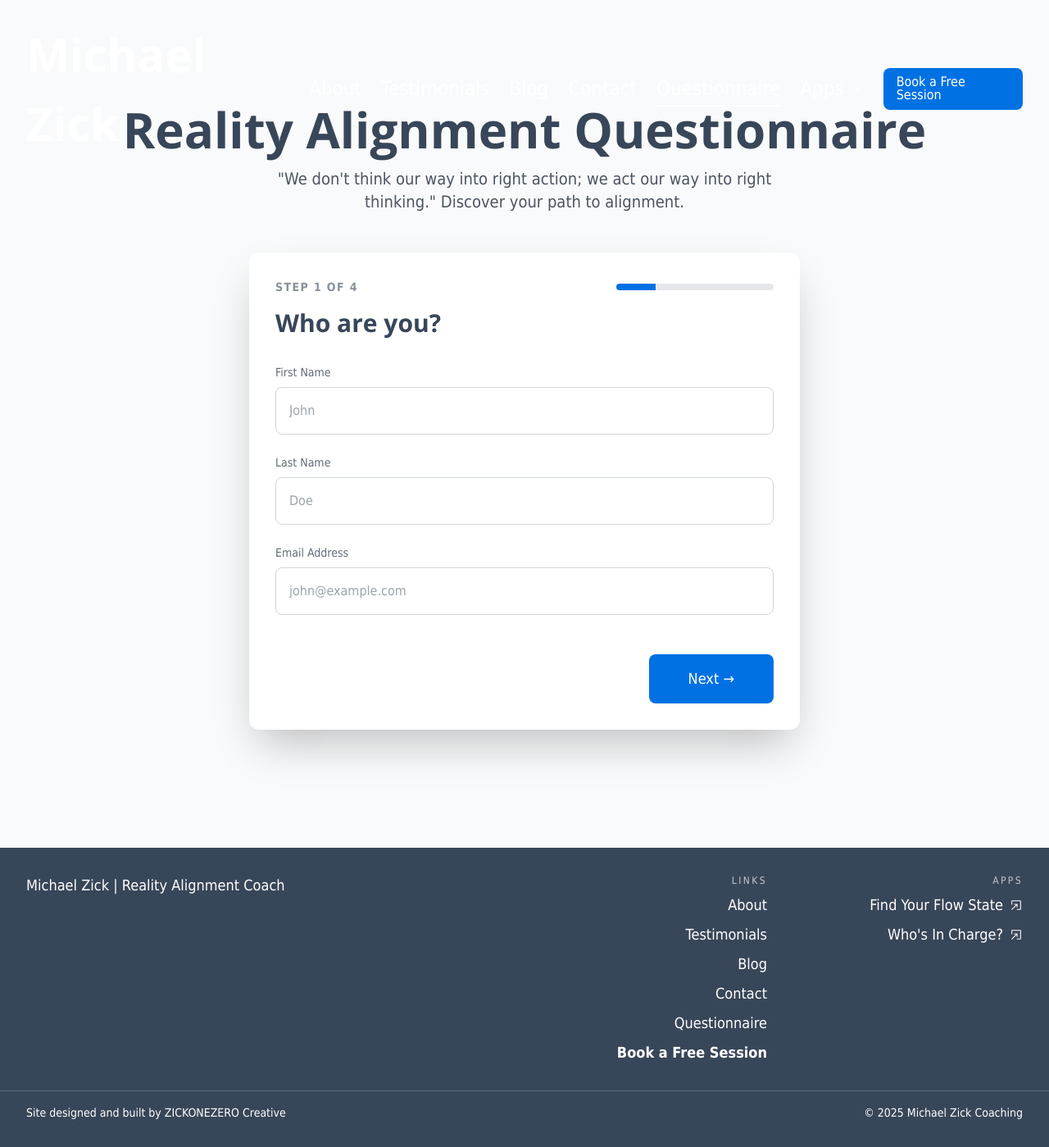
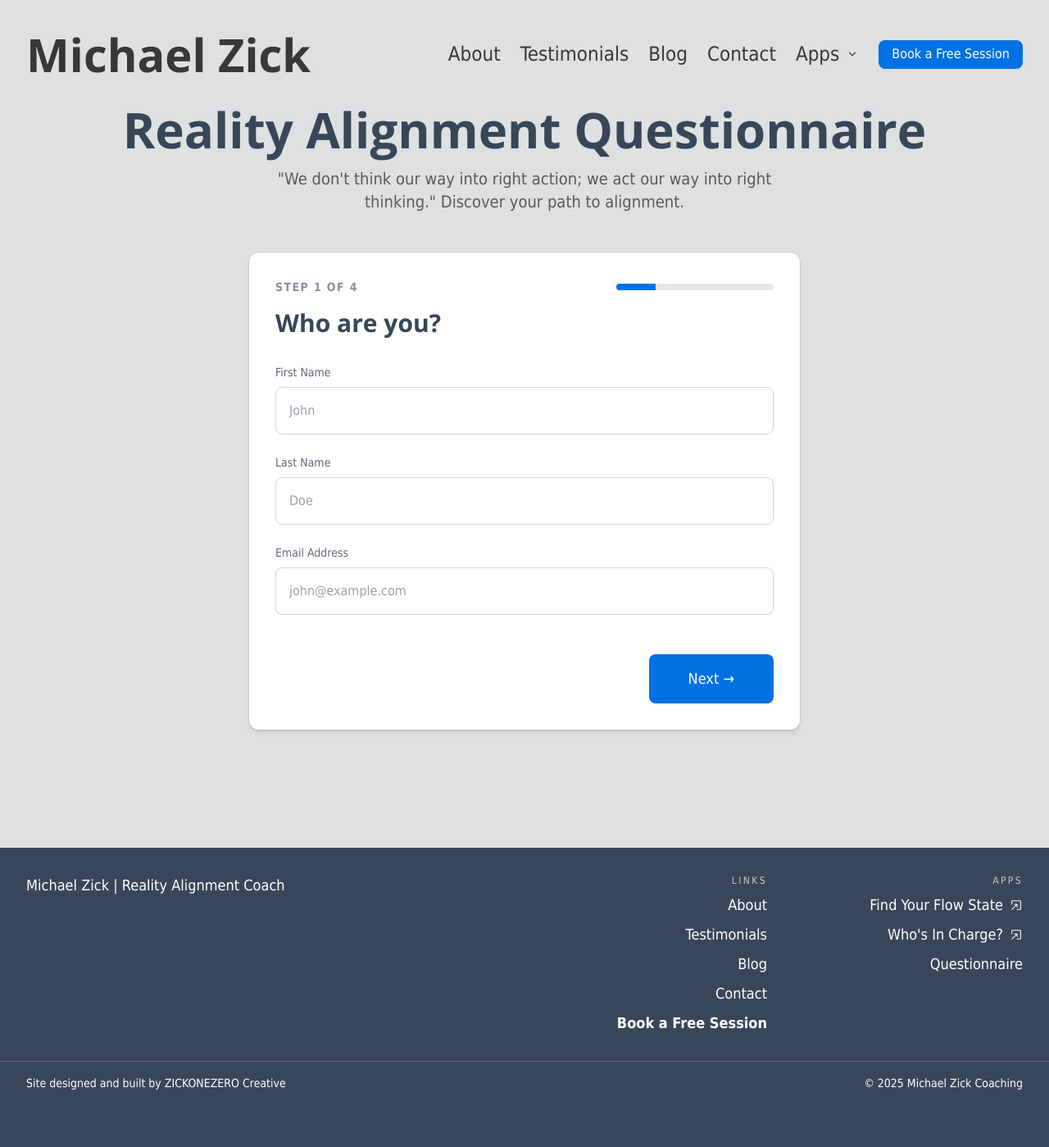
Before and after one commit to michaelzick/michaelzick.com, a Next.js app: page /questionnaire in a window 1280 px wide. Shown: the whole page at 82% size. After the commit the page ends 1363 px from the top, so only its background shows below. Built offline with nearby package versions, Linux system fonts and the light colour scheme.

Commit message:
moved quest. links; changed quest. styling to match blog

```diff
--- a/app/questionnaire/page.tsx
+++ b/app/questionnaire/page.tsx
@@ -12,12 +12,12 @@ export const metadata: Metadata = {
 
 export default function QuestionnairePage() {
   return (
-    <div className="min-h-screen bg-gray-50 pt-32 pb-12 px-6">
+    <div className="min-h-screen bg-[rgb(var(--light-grey))] pt-32 pb-12 px-6 text-default-grey">
       <div className="max-w-[1400px] mx-auto text-center mb-12">
         <h1 className="text-4xl md:text-6xl font-bold text-dark-blue mb-4">
           Reality Alignment Questionnaire
         </h1>
-        <p className="text-xl text-gray-600 max-w-2xl mx-auto">
+        <p className="text-xl text-default-grey/80 max-w-2xl mx-auto">
           "We don't think our way into right action; we act our way into right thinking."
           Discover your path to alignment.
         </p>
--- a/components/Footer.tsx
+++ b/components/Footer.tsx
@@ -44,10 +44,6 @@ export default function Footer() {
             Contact
           </Link>
           <br />
-          <Link href="/questionnaire" className="footer-link" onClick={handleFooterClick('Questionnaire', '/questionnaire', 'links')}>
-            Questionnaire
-          </Link>
-          <br />
           <a
             href="https://calendly.com/michaelzick/45min"
             target="_blank"
@@ -83,6 +79,10 @@ export default function Footer() {
             Who&apos;s In Charge?
             <OpenInNewWindowIcon className="h-4 w-4" aria-hidden="true" />
           </a>
+          <br />
+          <Link href="/questionnaire" className="footer-link" onClick={handleFooterClick('Questionnaire', '/questionnaire', 'apps')}>
+            Questionnaire
+          </Link>
         </div>
       </div>
       <div className="mt-8 border-t border-white/20 pt-4 text-sm">
--- a/components/NavBar.tsx
+++ b/components/NavBar.tsx
@@ -14,7 +14,7 @@ export default function NavBar() {
   const [activePath, setActivePath] = useState('');
   const appsMenuRef = useRef<HTMLDivElement | null>(null);
   const isBlogActive = activePath === '/blog' || activePath.startsWith('/blog/');
-  const isLightNav = activePath.startsWith('/blog');
+  const isLightNav = activePath.startsWith('/blog') || activePath === '/questionnaire';
 
   useEffect(() => {
     const handleScroll = () => {
@@ -114,14 +114,6 @@ export default function NavBar() {
           >
             Contact
           </Link>
-          <Link
-            href="/questionnaire"
-            className={`nav-link text-2xl max-[1174px]:text-xl ${isLightNav ? 'text-default-grey' : ''} ${activePath === '/questionnaire' ? 'active' : ''
-              }`}
-            onClick={() => trackHeaderLink('Questionnaire', '/questionnaire', 'primary')}
-          >
-            Questionnaire
-          </Link>
           <div
             ref={appsMenuRef}
             className="relative after:absolute after:left-0 after:top-full after:h-3 after:w-full after:content-[''] after:bg-transparent"
@@ -191,6 +183,18 @@ export default function NavBar() {
                 Who&apos;s In Charge?
                 <OpenInNewWindowIcon className="h-4 w-4 shrink-0" aria-hidden="true" />
               </a>
+              <Link
+                href="/questionnaire"
+                role="menuitem"
+                tabIndex={appsOpen ? 0 : -1}
+                className="flex items-center gap-2 px-4 py-3 text-base font-medium whitespace-nowrap hover:bg-black/5 transition-colors"
+                onClick={() => {
+                  trackHeaderLink('Questionnaire', '/questionnaire', 'apps');
+                  setAppsOpen(false);
+                }}
+              >
+                Questionnaire
+              </Link>
             </div>
           </div>
           <a
@@ -278,17 +282,6 @@ export default function NavBar() {
           >
             Contact
           </Link>
-          <Link
-            href="/questionnaire"
-            className={`nav-link text-2xl text-default-grey ${activePath === '/questionnaire' ? 'active' : ''
-              }`}
-            onClick={() => {
-              trackHeaderLink('Questionnaire', '/questionnaire', 'primary', 'mobile');
-              setMenuOpen(false);
-            }}
-          >
-            Questionnaire
-          </Link>
         </div>
         <div className="pt-2 flex flex-col items-end space-y-3">
           <span className="text-xs uppercase tracking-[0.2em] text-default-grey/70">
@@ -320,6 +313,16 @@ export default function NavBar() {
             Who&apos;s In Charge?
             <OpenInNewWindowIcon className="ml-2 h-4 w-4 shrink-0" aria-hidden="true" />
           </a>
+          <Link
+            href="/questionnaire"
+            className={`nav-link text-2xl text-default-grey ${activePath === '/questionnaire' ? 'active' : ''}`}
+            onClick={() => {
+              trackHeaderLink('Questionnaire', '/questionnaire', 'apps', 'mobile');
+              setMenuOpen(false);
+            }}
+          >
+            Questionnaire
+          </Link>
         </div>
         <a
           href="https://calendly.com/michaelzick/45min"
--- a/components/Questionnaire.tsx
+++ b/components/Questionnaire.tsx
@@ -121,7 +121,7 @@ export default function Questionnaire() {
 
   if (analysis) {
     return (
-      <div className="max-w-3xl mx-auto p-8 bg-white text-default-grey rounded-xl shadow-2xl mt-12 mb-24 animate-fade-in">
+      <div className="max-w-3xl mx-auto p-8 bg-white text-default-grey rounded-xl shadow-md ring-1 ring-black/5 mt-12 mb-24 animate-fade-in">
         <h2 className="text-3xl font-bold mb-6 border-b pb-4">Your Reality Alignment Analysis</h2>
         <div className="prose prose-lg max-w-none prose-slate">
           {analysis.split('\n').map((para, i) => (
@@ -146,7 +146,7 @@ export default function Questionnaire() {
   }
 
   return (
-    <div className="max-w-2xl mx-auto p-8 bg-white text-default-grey rounded-xl shadow-2xl mt-12 mb-24">
+    <div className="max-w-2xl mx-auto p-8 bg-white text-default-grey rounded-xl shadow-md ring-1 ring-black/5 mt-12 mb-24">
       <div className="mb-8">
         <div className="flex justify-between items-center mb-4">
           <span className="text-sm font-semibold uppercase tracking-widest text-dark-blue/60">
```
